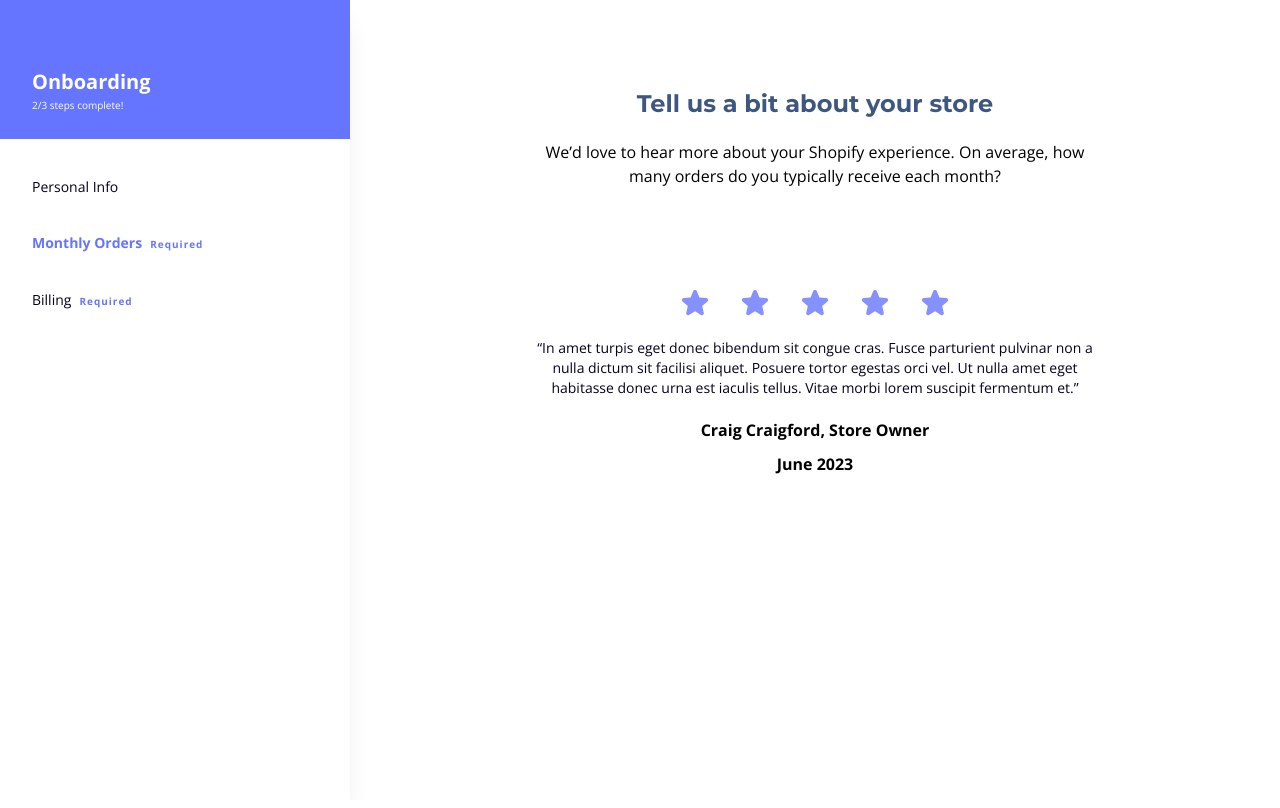
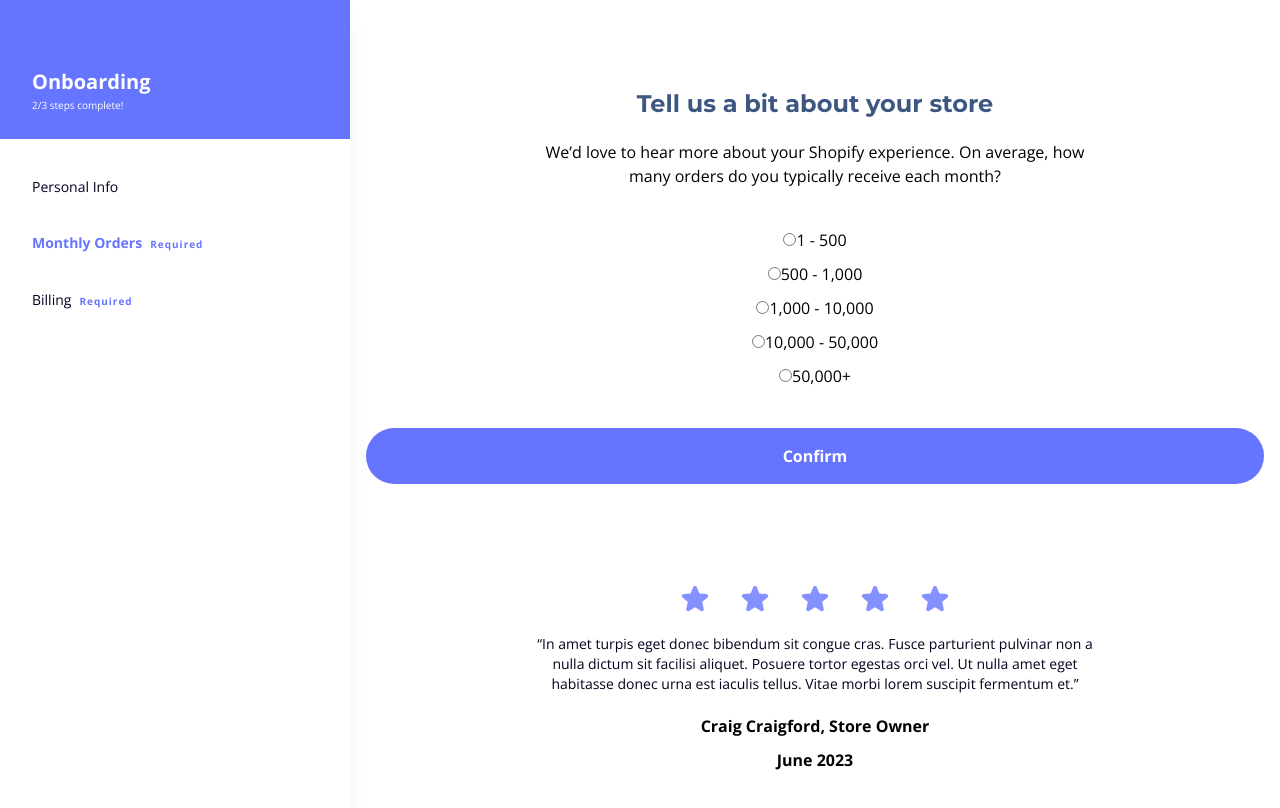
Before and after one commit to larrycustodio/shipinsure-onboarding-demo, a Next.js app: page /onboarding/store-profile in a window 1280 px wide. Shown: the top 808 px of the page. Built offline with nearby package versions, Linux system fonts and the light colour scheme.

Commit message:
feat: create radiogroup; create radiobuttons; apply base components in store-profile page

```diff
--- a/app/onboarding/store-profile/page.tsx
+++ b/app/onboarding/store-profile/page.tsx
@@ -1,13 +1,65 @@
-import Image from "next/image";
+"use client";
+
+import Button from "@/components/button";
 import Heading from "@/components/heading";
+import { RadioGroup, RadioInput } from "@/components/Radio";
+import { ChangeEvent, useState } from "react";
 
 export default function StoreProfile() {
+  const [selectedOption, setSelectedOption] = useState<string>();
+
+  const changeOption = (e: ChangeEvent<HTMLInputElement>) => {
+    setSelectedOption(e.target.value);
+  };
+
   return (
     <section>
       <Heading
         heading="Tell us a bit about your store"
         subheading="We’d love to hear more about your Shopify experience. On average, how many orders do you typically receive each month?"
       />
+      <RadioGroup id="orders-counts" label="Estimated Number of orders">
+        {[
+          {
+            id: "orders-option-0",
+            value: "1-500",
+            label: "1 - 500",
+          },
+          {
+            id: "orders-option-1",
+            value: "500-1000",
+            label: "500 - 1,000",
+          },
+          {
+            id: "orders-option-2",
+            value: "1000-10000",
+            label: "1,000 - 10,000",
+          },
+          {
+            id: "orders-option-3",
+            value: "10000-50000",
+            label: "10,000 - 50,000",
+          },
+          {
+            id: "orders-option-4",
+            value: "50000+",
+            label: "50,000+",
+          },
+        ].map(({ id, value, label }) => (
+          <RadioInput
+            name="ord ers-count"
+            key={id}
+            id={id}
+            value={value}
+            checked={selectedOption === value}
+            label={label}
+            onChange={changeOption}
+          />
+        ))}
+      </RadioGroup>
+      <div className="mt-12.5 lg:mt-10">
+        <Button type="submit">Confirm</Button>
+      </div>
     </section>
   );
 }
--- /dev/null
+++ b/components/Radio/index.ts
@@ -0,0 +1,2 @@
+export { default as RadioGroup } from "./radio-group";
+export { default as RadioInput } from "./radio-input";
--- /dev/null
+++ b/components/Radio/radio-group.tsx
@@ -0,0 +1,16 @@
+type RadioGroupProps = React.PropsWithChildren & {
+  id: string;
+  label: string;
+};
+
+export default function RadioGroup(props: RadioGroupProps) {
+  const { label, id, children } = props;
+  return (
+    <div role="group" aria-labelledby={id}>
+      <div className="hidden" id={id}>
+        {label}
+      </div>
+      <div className="grid gap-2.5 grid-cols-1">{children}</div>
+    </div>
+  );
+}
--- /dev/null
+++ b/components/Radio/radio-input.tsx
@@ -0,0 +1,27 @@
+import { ChangeEvent } from "react";
+
+type RadioGroupProps = {
+  label: string;
+  id: string;
+  name: string;
+  value: string;
+  checked: boolean;
+  onChange?: (e: ChangeEvent<HTMLInputElement>) => void;
+};
+
+export default function RadioInput(props: RadioGroupProps) {
+  const { id, name, value, label, checked, onChange } = props;
+  return (
+    <div>
+      <input
+        id={id}
+        type="radio"
+        name={name}
+        value={value}
+        checked={checked}
+        onChange={onChange}
+      />
+      <label htmlFor={id}>{label}</label>
+    </div>
+  );
+}
--- a/components/button.tsx
+++ b/components/button.tsx
@@ -1,6 +1,4 @@
-type ButtonProps = React.ButtonHTMLAttributes<HTMLButtonElement> & {
-  children: React.ReactNode;
-};
+type ButtonProps = React.ButtonHTMLAttributes<HTMLButtonElement>;
 
 export default function Button(props: ButtonProps) {
   const { children, ...buttonProps } = props;
```
